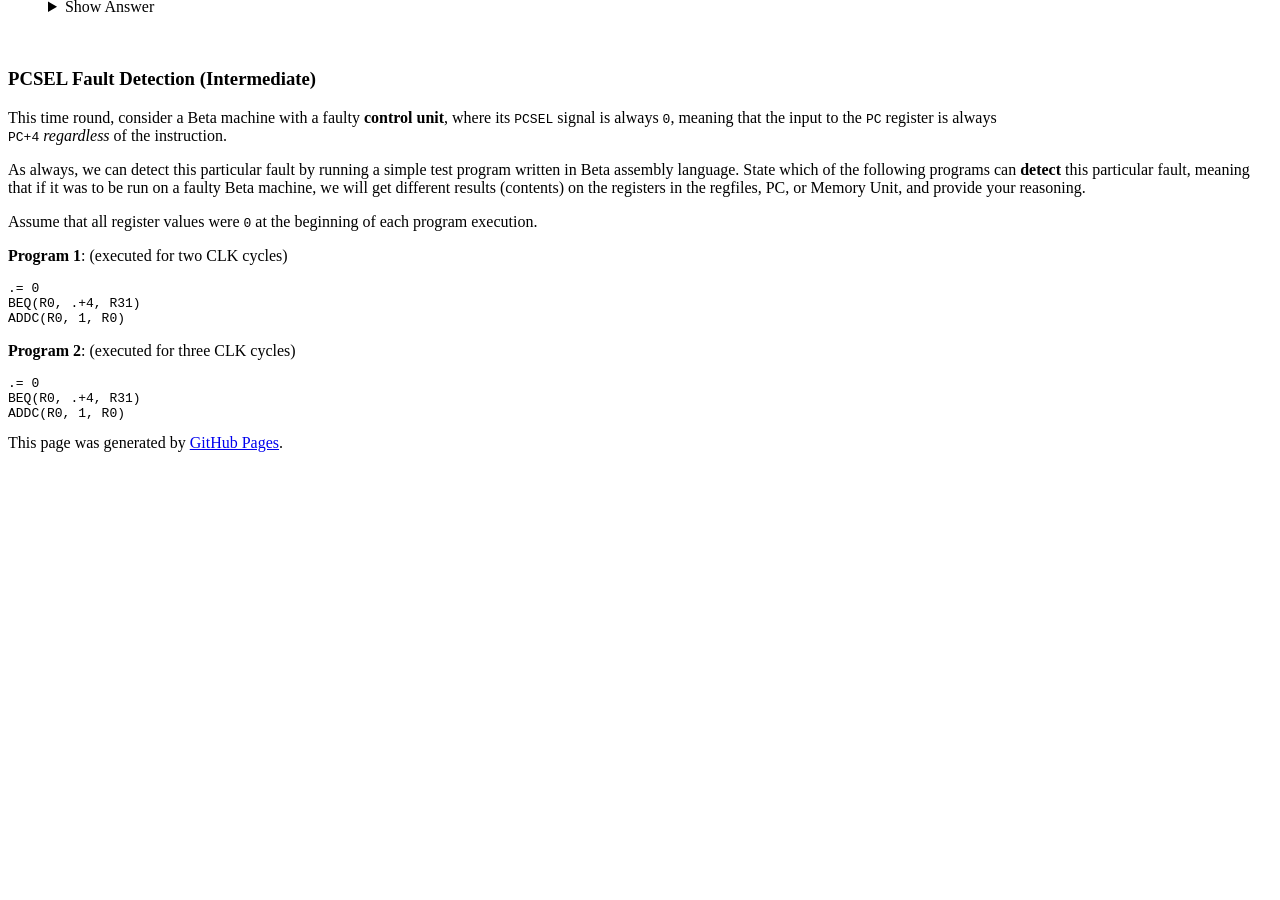
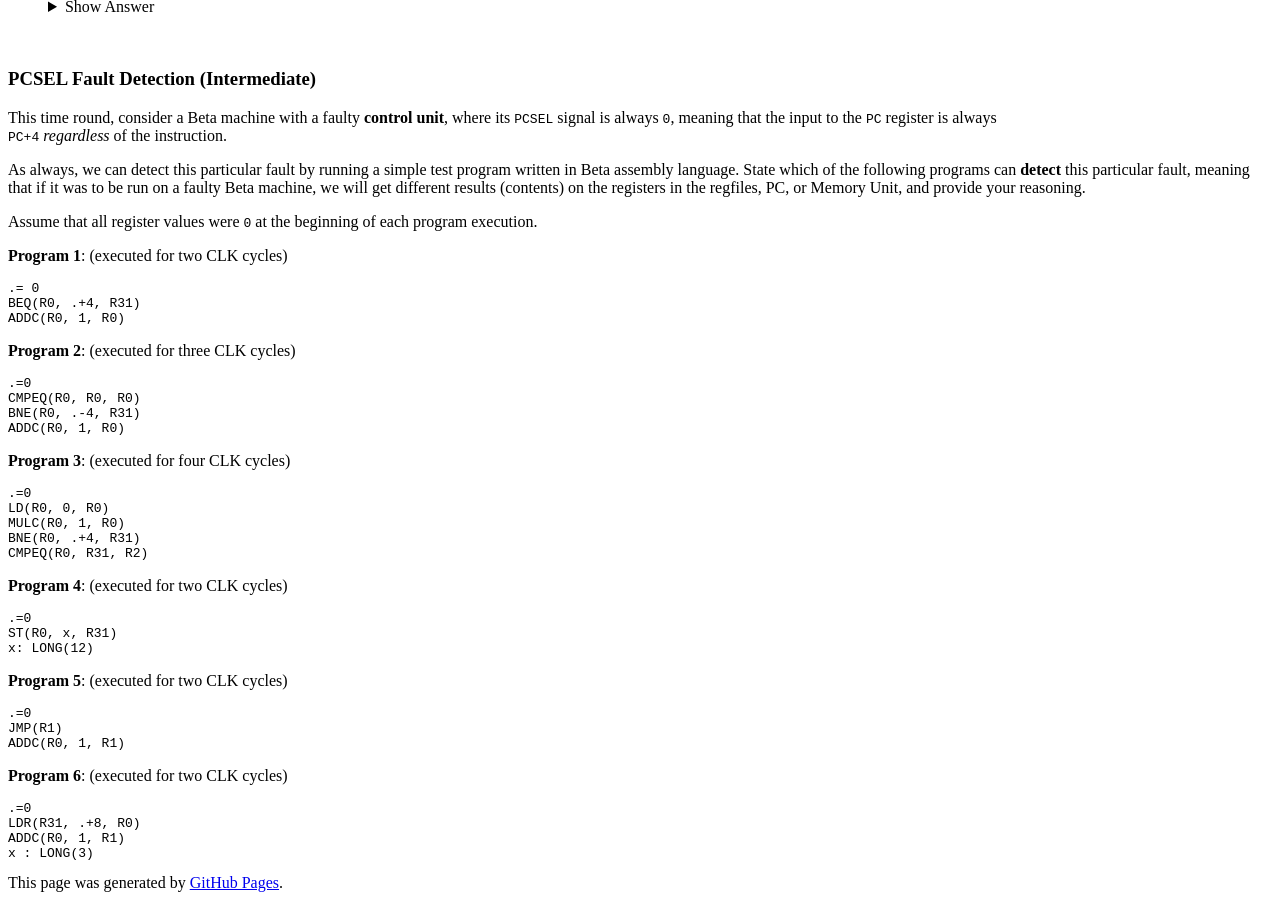
Before and after one commit to natalieagus/natalieagus.github.io, a Jekyll site: the page built from 50002/50002problem_set_5.md, in a window 1280 px wide and 900 px high, scrolled down 5728 px. Built offline with Jekyll 4.4.1, drawn with Linux system fonts in a browser that asks for light colours; formulas are drawn with MathJax 3; a script that is not in the unit is left out; the repository's description, which GitHub fills in, is left out; before the commit the page ends 6188 px from its top, so only the background shows below that.

Commit message:
50002/50002problem_set_5.md updated from https://stackedit.io/

````diff
--- a/50002/50002problem_set_5.md
+++ b/50002/50002problem_set_5.md
@@ -473,12 +473,45 @@ ADDC(R0, 1, R0)
 
 **Program 2**: (executed for three CLK cycles)
 ```
-.= 0
-BEQ(R0, .+4, R31)
+.=0
+CMPEQ(R0, R0, R0)
+BNE(R0, .-4, R31)
 ADDC(R0, 1, R0)
 ```
+
+**Program 3**: (executed for four CLK cycles)
+```
+.=0
+LD(R0, 0, R0)
+MULC(R0, 1, R0)
+BNE(R0, .+4, R31)
+CMPEQ(R0, R31, R2)
+```
+
+**Program 4**: (executed for two CLK cycles)
+```
+.=0
+ST(R0, x, R31)
+x: LONG(12)
+```
+
+**Program 5**: (executed for two CLK cycles)
+```
+.=0
+JMP(R1)
+ADDC(R0, 1, R1)
+```
+
+**Program 6**: (executed for two CLK cycles)
+```
+.=0
+LDR(R31, .+8, R0)
+ADDC(R0, 1, R1)
+x : LONG(3)
+```
+
 <!--stackedit_data:
-eyJoaXN0b3J5IjpbLTM2NTAwMTYyOSwtNDY0NzMzNzYzLDEyND
+eyJoaXN0b3J5IjpbMTI2MzM2MzI1NCwtNDY0NzMzNzYzLDEyND
 I1NDA5MDksNzI4Mjg0MjU4LDIwNjc4OTM3MjUsLTExMjA0Mzk3
 ODVdfQ==
 -->
````
